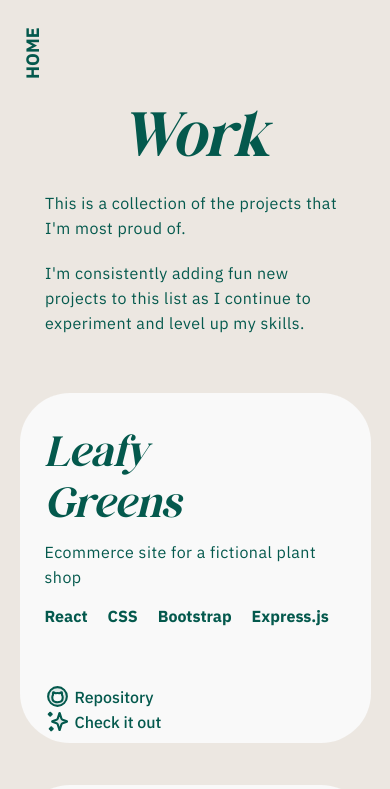
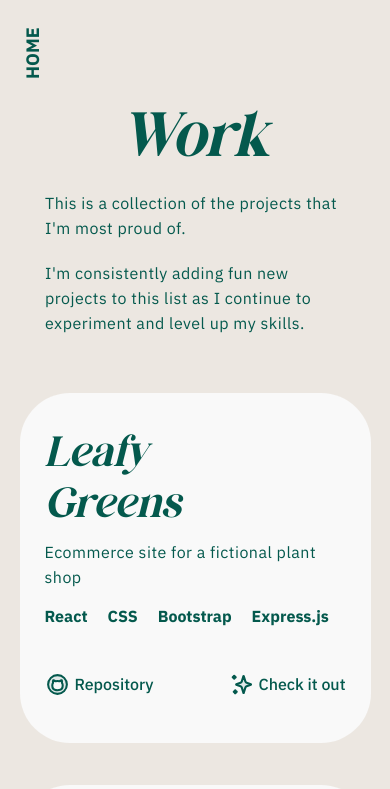
Before and after one commit to huntkay1/portfolio, a React (Vite) app: page /work in a window 390 px wide. Shown: the top 789 px of the page. Built offline with nearby package versions, Linux system fonts and the light colour scheme.

Commit message:
Update work styling

```diff
--- a/src/styles/App.css
+++ b/src/styles/App.css
@@ -63,7 +63,7 @@
 
   .navlink {
     margin: 3vh 0;
-    font-size: 12vh !important;
+    font-size: 10vh !important;
   }
 
 }
--- a/src/styles/Work.css
+++ b/src/styles/Work.css
@@ -153,8 +153,8 @@
     }
 
     .project-links {
-        margin-top: 5vh;
-        flex-direction: row;
+        margin-top: 3.5vh;
+        flex-direction: row !important;
     }
 
 }
```
